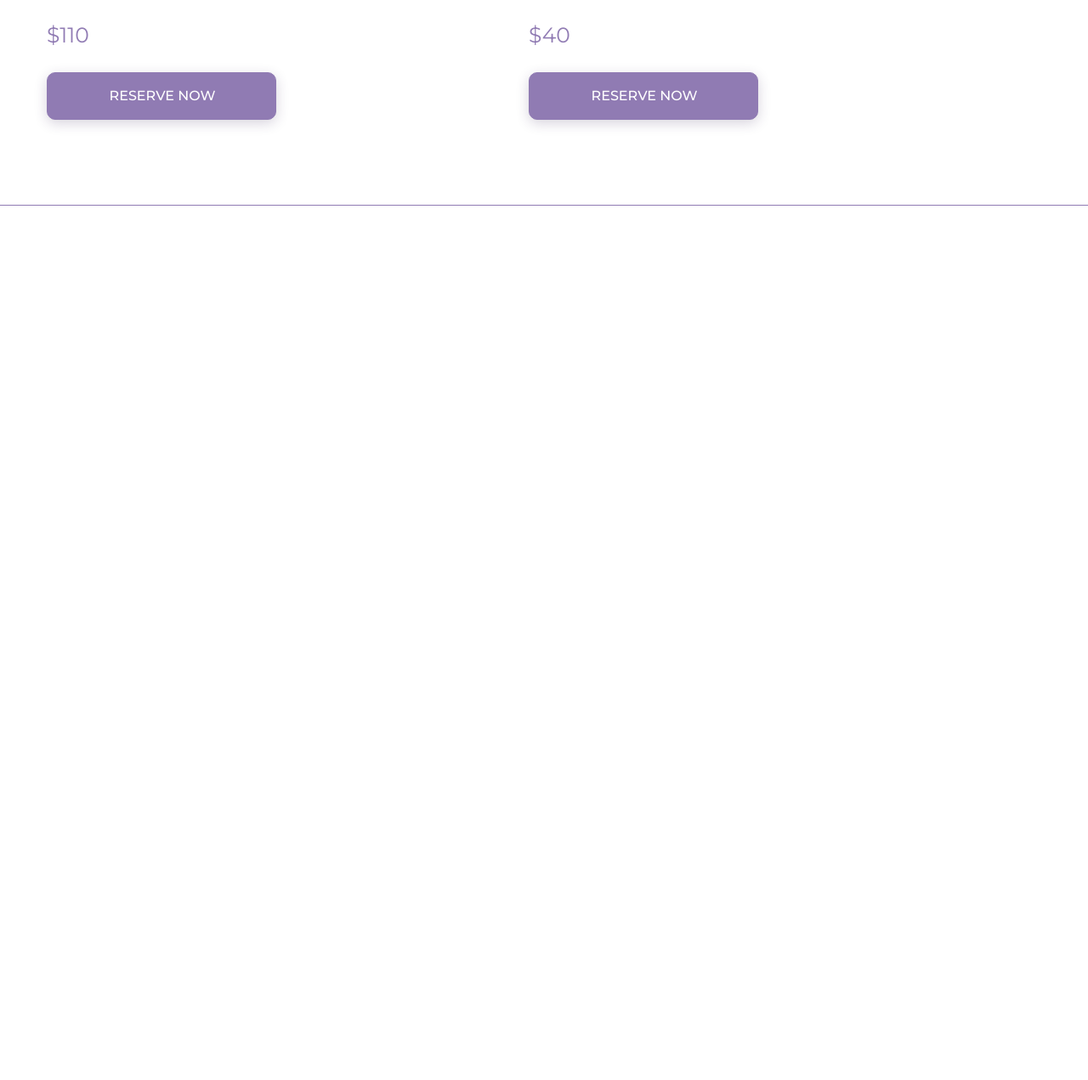
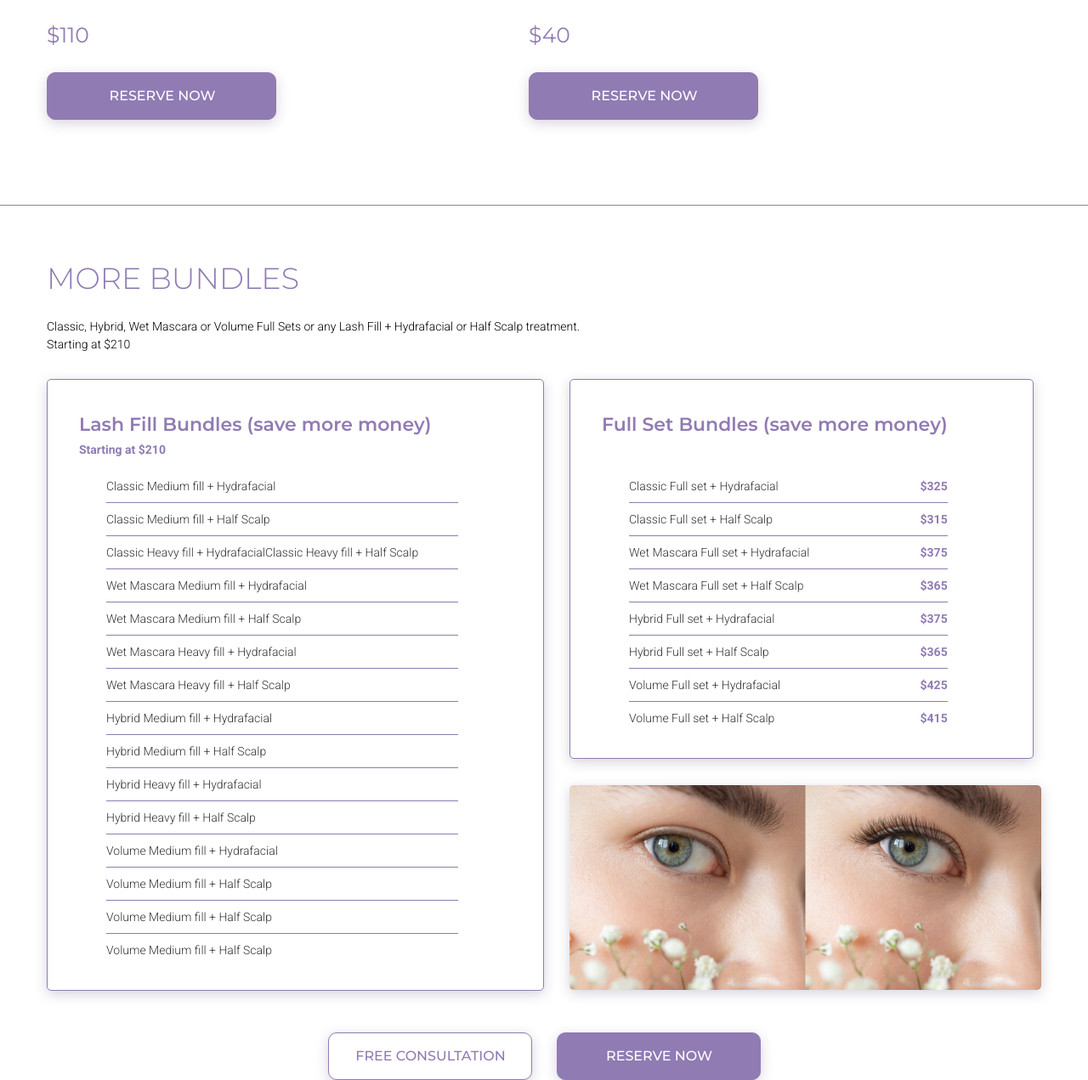
Before and after one commit to RomanBezuhlyi/Foxy_lash, a website with bundled scripts: page src/html/index.html in a window 1280 px wide. Shown: the part 5694-6965 px from the top of the page at 85% size. Before the commit the page ends 5936 px from the top, so only its background shows below. Built offline with nearby package versions, Linux system fonts and the light colour scheme; files whose address does not match are found by name.

Commit message:
added desctop version bundles section

```diff
--- /dev/null
+++ b/src/html/blocks/bundles.html
@@ -0,0 +1,61 @@
+<section id="bundles" class="bundles-wrap">
+  <div class="container">
+    <div class="bundles">
+      <h2>More Bundles</h2>
+      <p>
+        Classic, Hybrid, Wet Mascara or Volume Full Sets or any Lash Fill +
+        Hydrafacial or Half Scalp treatment. Starting at $210
+      </p>
+      <div class="bundles__content">
+        <div class="bundles__left">
+          <div class="bundles__list">
+            <h4>Lash Fill Bundles (save more money)</h4>
+            <p>Starting at $210</p>
+            <ul>
+              <li>Classic Medium fill + Hydrafacial</li>
+              <li>Classic Medium fill + Half Scalp</li>
+              <li>
+                Classic Heavy fill + HydrafacialClassic Heavy fill + Half Scalp
+              </li>
+              <li>Wet Mascara Medium fill + Hydrafacial</li>
+              <li>Wet Mascara Medium fill + Half Scalp</li>
+              <li>Wet Mascara Heavy fill + Hydrafacial</li>
+              <li>Wet Mascara Heavy fill + Half Scalp</li>
+              <li>Hybrid Medium fill + Hydrafacial</li>
+              <li>Hybrid Medium fill + Half Scalp</li>
+              <li>Hybrid Heavy fill + Hydrafacial</li>
+              <li>Hybrid Heavy fill + Half Scalp</li>
+              <li>Volume Medium fill + Hydrafacial</li>
+              <li>Volume Medium fill + Half Scalp</li>
+              <li>Volume Medium fill + Half Scalp</li>
+              <li>Volume Medium fill + Half Scalp</li>
+            </ul>
+          </div>
+        </div>
+        <div class="bundles__right">
+          <div class="bundles__list">
+            <h4 class="right-list-title">Full Set Bundles (save more money)</h4>
+            <ul>
+              <li>Classic Full set + Hydrafacial <span>$325</span></li>
+              <li>Classic Full set + Half Scalp <span>$315</span></li>
+              <li>Wet Mascara Full set + Hydrafacial <span>$375</span></li>
+              <li>Wet Mascara Full set + Half Scalp <span>$365</span></li>
+              <li>Hybrid Full set + Hydrafacial <span>$375</span></li>
+              <li>Hybrid Full set + Half Scalp <span>$365</span></li>
+              <li>Volume Full set + Hydrafacial <span>$425</span></li>
+              <li>Volume Full set + Half Scalp <span>$415</span></li>
+            </ul>
+          </div>
+          <img
+            src="./img/woman-before-after-eyelashes-extensions_23-2150039801.jpg"
+            alt=""
+          />
+        </div>
+      </div>
+    </div>
+    <div class="bundles__btns">
+      <button class="outline">Free consultation</button>
+      <button class="primary">reserve now</button>
+    </div>
+  </div>
+</section>
--- a/src/html/index.html
+++ b/src/html/index.html
@@ -23,7 +23,7 @@
       @@include('blocks/about.html') @@include('blocks/portfolio.html')
       @@include('blocks/set-1.html') @@include('blocks/set-2.html')
       @@include('blocks/set-3.html') @@include('blocks/sale.html')
-      @@include('blocks/lash.html')
+      @@include('blocks/lash.html') @@include('blocks/bundles.html')
     </main>
     @@include('blocks/footer.html')
     <script src="./js/index.bundle.js"></script>
--- /dev/null
+++ b/src/scss/blocks/_bundle.scss
@@ -0,0 +1,99 @@
+.bundles-wrap {
+  margin-bottom: 100px;
+  @media (max-width: 1200px) {
+    margin-bottom: 80px;
+  }
+  @media (max-width: 576px) {
+    margin-bottom: 70px;
+  }
+}
+
+.bundles {
+  h2 {
+    margin-bottom: 25px;
+  }
+  p {
+    width: 630px;
+    line-height: 150%;
+    margin-bottom: 30px;
+  }
+  &__content {
+    @include flex(row, center, flex-start);
+    width: 100%;
+    gap: 30px;
+  }
+  &__left,
+  &__right {
+    width: 50%;
+  }
+  &__right {
+    @include flex(column, flex-start, flex-start);
+    gap: 31px;
+    .right-list-title {
+      margin-bottom: 49px;
+    }
+    img {
+      width: 100%;
+      height: 241px;
+      object-fit: cover;
+      border-radius: 5px;
+      box-shadow: $shadow;
+    }
+  }
+  &__list {
+    padding: 39px 100px 36px 37px;
+    border-radius: 5px;
+    border: 1px solid $accent;
+    background: $white;
+    box-shadow: $shadow;
+    h4 {
+      color: $accent;
+      font-family: Montserrat;
+      font-size: 22px;
+      font-style: normal;
+      font-weight: 600;
+      line-height: normal;
+      margin-bottom: 6px;
+    }
+    p {
+      color: $accent;
+      font-size: 14px;
+      font-weight: 700;
+      line-height: 150%;
+      margin-bottom: 22px;
+    }
+    ul {
+      @include flex(column, flex-start, flex-start);
+      gap: 9px;
+      padding-left: 32px;
+    }
+    ul > li {
+      @include flex(row, space-between, center);
+      width: 100%;
+      color: $text;
+      font-family: $font-secondary;
+      font-size: 14px;
+      line-height: 150%;
+      &:not(:last-child) {
+        padding-bottom: 8px;
+        border-bottom: 1px solid $accent;
+      }
+      span {
+        color: $accent;
+        text-align: right;
+        font-family: $font-secondary;
+        font-size: 14px;
+        font-weight: 700;
+        line-height: 150%;
+      }
+    }
+  }
+}
+.bundles__btns {
+  @include flex(row, center, center);
+  gap: 29px;
+  margin-top: 49px;
+  button {
+    width: 240px;
+  }
+}
```
Also changed, not shown: build/css/main.css, build/index.html.
